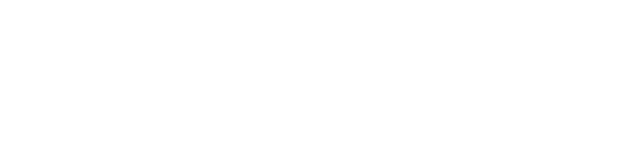
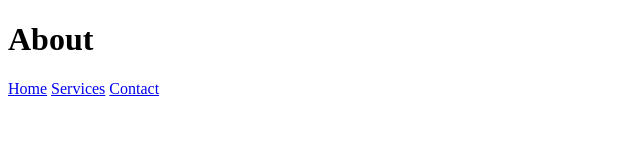
Before and after one commit to AishaCKleemoff/munder-difflin, a plain HTML site: page about.html in a window 1280 px wide. Shown: the whole page, without its empty margins (0-640 px from the left). Drawn offline with Linux system fonts and the light colour scheme.

Commit message:
Add links.

```diff
--- a/about.html
+++ b/about.html
@@ -5,5 +5,14 @@
     <meta name="viewport" content="width=device-width, initial-scale=1.0" />
     <title>About</title>
   </head>
-  <body></body>
+  <body>
+    <header>
+      <h1>About</h1>
+      <nav>
+        <a href="./index.html">Home</a>
+        <a href="./services.html">Services</a>
+        <a href="./contact.html">Contact</a>
+      </nav>
+    </header>
+  </body>
 </html>
```
Also changed, not shown: contact.html (+10 -1 lines), services.html (+10 -1 lines).
